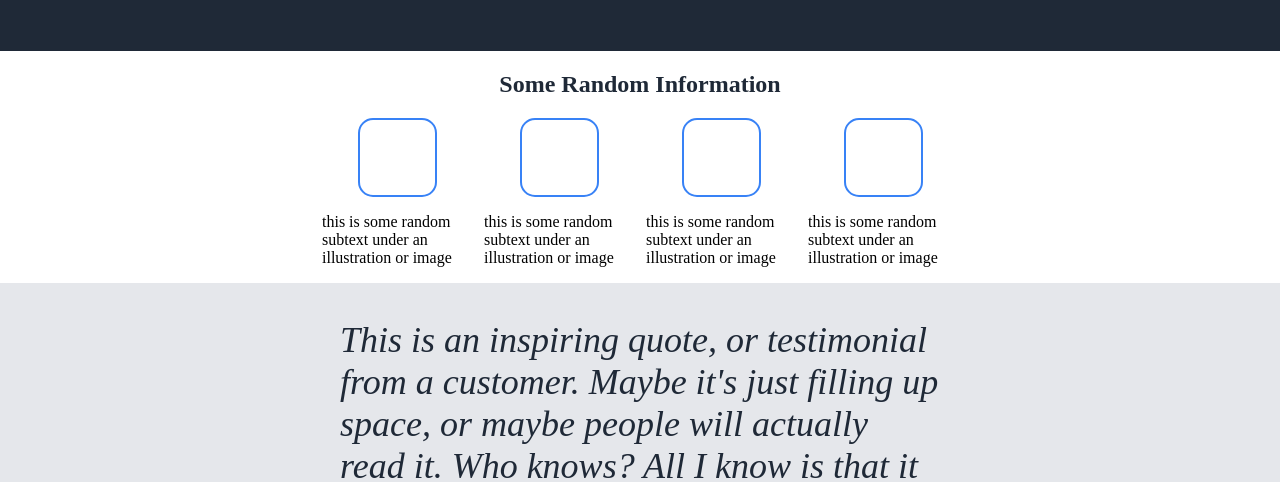
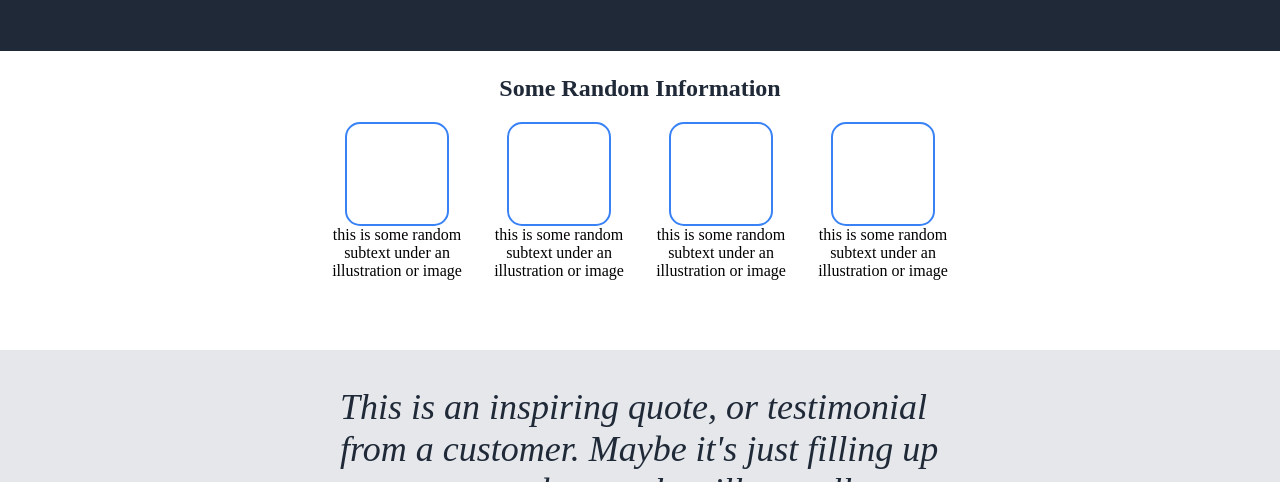
Before and after one commit to Benton14/odin-landing-page, a plain HTML site: page index.html in a window 1280 px wide. Shown: the part 318-800 px from the top of the page. Drawn offline with Linux system fonts and the light colour scheme.

Commit message:
Edit info cards
Adjusted square size, aligned text underneath the squares, adjusted
the margins for the entire section

```diff
--- a/index.html
+++ b/index.html
@@ -33,19 +33,19 @@
     <div class="info-square">
         <div class="card">
             <div class="square"></div>
-            <p>this is some random subtext under an illustration or image</p>
+            <p class="square-text">this is some random subtext under an illustration or image</p>
         </div>
         <div class="card">
             <div class="square"></div>
-            <p>this is some random subtext under an illustration or image</p>
+            <p class="square-text">this is some random subtext under an illustration or image</p>
         </div>
         <div class="card">
             <div class="square"></div>
-            <p>this is some random subtext under an illustration or image</p>
+            <p class="square-text">this is some random subtext under an illustration or image</p>
         </div>
         <div class="card">
             <div class="square"></div>
-            <p>this is some random subtext under an illustration or image</p>
+            <p class="square-text">this is some random subtext under an illustration or image</p>
         </div>
     </div>
     <div class="quote-container">
--- a/style.css
+++ b/style.css
@@ -16,6 +16,7 @@ h1 {
 h2 {
     text-align: center;
     color: #1F2937;
+    margin-top: 24px;
 }
 
 h5 {
@@ -106,6 +107,7 @@ button,
     display: flex;
     justify-content: center;
     gap: 12px;
+    margin-bottom: 54px;
 }
 
 .card {
@@ -116,10 +118,15 @@ button,
 }
 
 .square {
-    width: 75px;
-    height: 75px;
+    width: 100px;
+    height: 100px;
     border-radius: 15px;
     border: 2px solid #3882F6;
+}
+
+.square-text {
+    margin-top: 0px;
+    text-align: center;
 }
 
 .quote-container {
```
